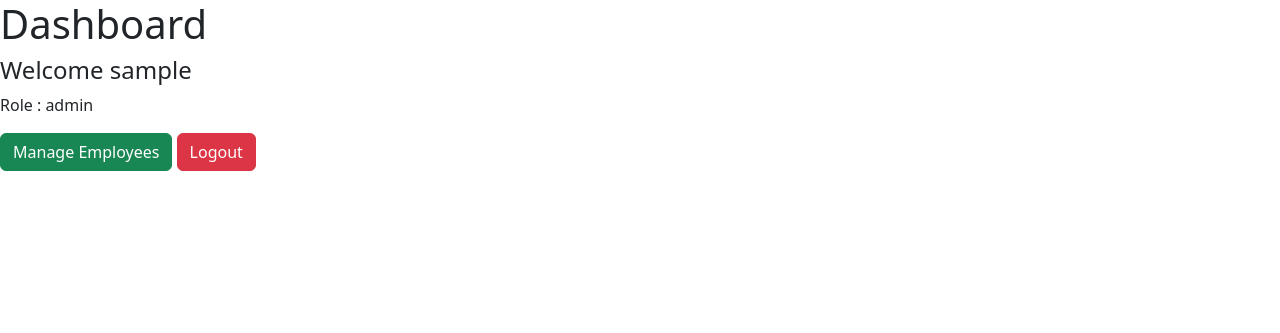
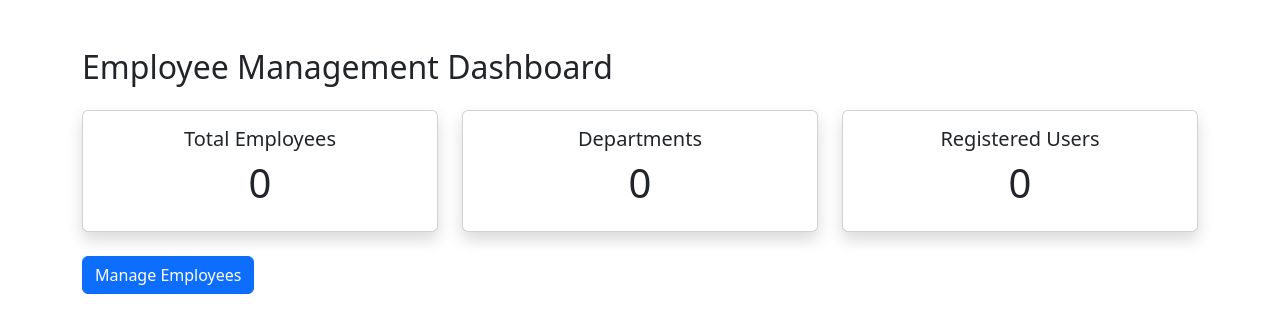
Before and after one commit to joel-garvaziz/employee-management-system, a Flask app: page /dashboard in a window 1280 px wide. Shown: the top 333 px of the page. Run offline with Flask 3, Linux system fonts and the light colour scheme; the visitor is signed in with stand-in values (Sample User, id 1).

Commit message:
Add analytics dashboard

```diff
--- a/routes/auth.py
+++ b/routes/auth.py
@@ -3,6 +3,8 @@ from flask import render_template
 from flask import request
 from flask import redirect
 from flask import session
+from models.employee import Employee
+from sqlalchemy import func
 
 from flask_bcrypt import Bcrypt
 
@@ -80,10 +82,25 @@ def dashboard():
     if "user_id" not in session:
         return redirect("/")
 
+    total_employees = Employee.query.count()
+
+    total_departments = (
+        db.session.query(
+            func.count(
+                func.distinct(Employee.department)
+            )
+        ).scalar()
+    )
+
+    total_users = User.query.count()
+
     return render_template(
         "dashboard.html",
         username=session["username"],
-        role=session["role"]
+        role=session["role"],
+        total_employees=total_employees,
+        total_departments=total_departments,
+        total_users=total_users
     )
 
 
--- a/templates/dashboard.html
+++ b/templates/dashboard.html
@@ -1,31 +1,57 @@
 <!DOCTYPE html>
 <html>
-
 <head>
     <title>Dashboard</title>
 
-    <link href="https://cdn.jsdelivr.net/npm/bootstrap@5.3.3/dist/css/bootstrap.min.css"
-          rel="stylesheet">
+    <link
+      href="https://cdn.jsdelivr.net/npm/bootstrap@5.3.3/dist/css/bootstrap.min.css"
+      rel="stylesheet">
 </head>
 
 <body>
 
-<h1>Dashboard</h1>
+<div class="container mt-5">
 
-<h4>Welcome {{ username }}</h4>
+    <h2 class="mb-4">Employee Management Dashboard</h2>
 
-<p>Role : {{ role }}</p>
+    <div class="row">
 
-<a href="/employees"
-   class="btn btn-success">
-    Manage Employees
-</a>
+        <div class="col-md-4">
+            <div class="card text-center shadow">
+                <div class="card-body">
+                    <h5>Total Employees</h5>
+                    <h1>{{ total_employees }}</h1>
+                </div>
+            </div>
+        </div>
 
-<a href="/logout"
-   class="btn btn-danger">
-    Logout
-</a>
+        <div class="col-md-4">
+            <div class="card text-center shadow">
+                <div class="card-body">
+                    <h5>Departments</h5>
+                    <h1>{{ total_departments }}</h1>
+                </div>
+            </div>
+        </div>
+
+        <div class="col-md-4">
+            <div class="card text-center shadow">
+                <div class="card-body">
+                    <h5>Registered Users</h5>
+                    <h1>{{ total_users }}</h1>
+                </div>
+            </div>
+        </div>
+
+    </div>
+
+    <div class="mt-4">
+        <a href="/employees" class="btn btn-primary">
+            Manage Employees
+        </a>
+    </div>
+
+</div>
 
 </body>
-
 </html>
```
Also changed, not shown: routes/employee.py (+26 -1 lines).
